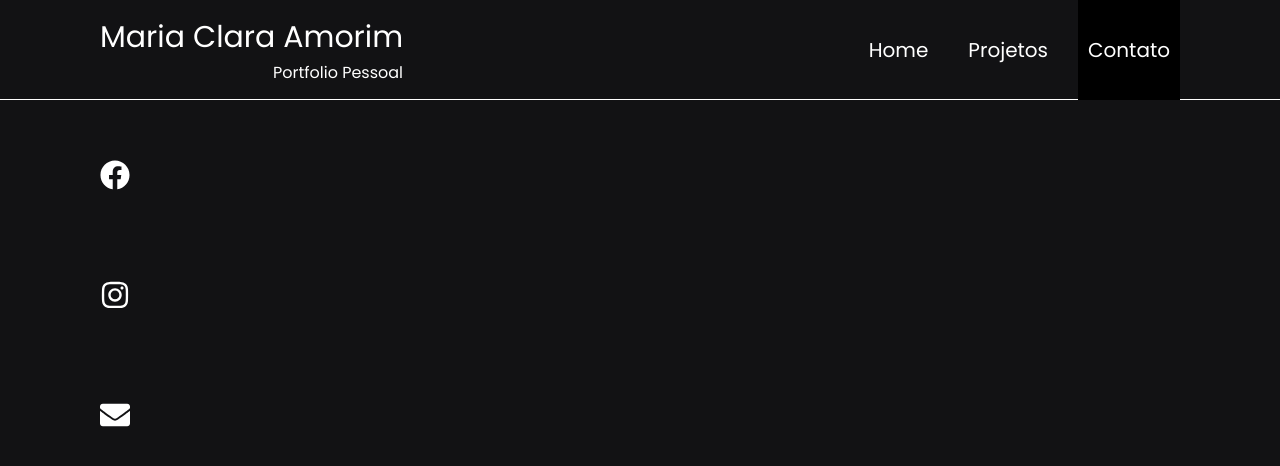
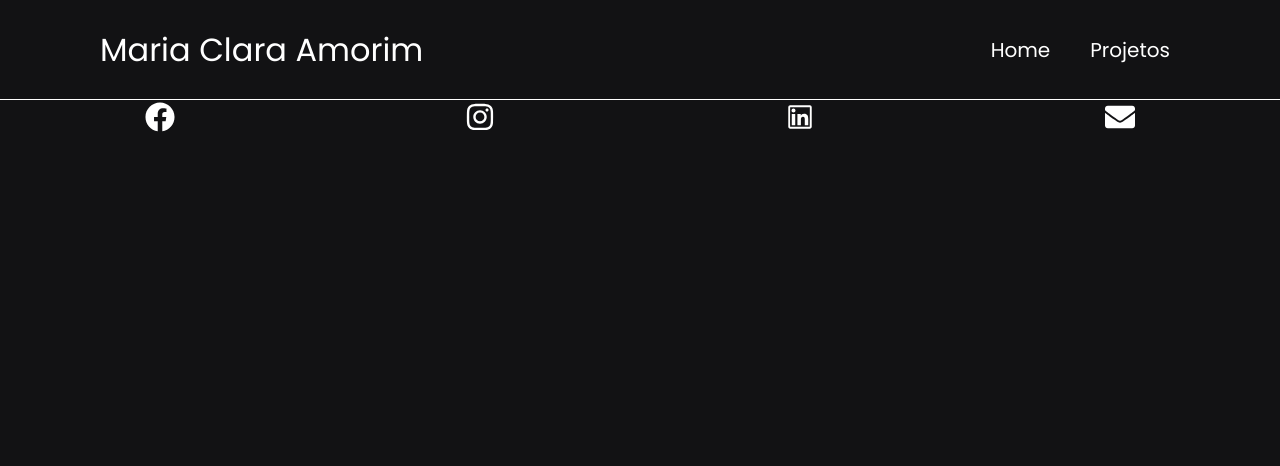
Before and after one commit to MariaClaraAmorim/blog-portifolio, a Next.js app: page /contact in a window 1280 px wide. Shown: the top 466 px of the page. Built offline with nearby package versions, Linux system fonts and the light colour scheme.

Commit message:
refactor: reformulação do portfolio

```diff
--- a/components/Header/index.jsx
+++ b/components/Header/index.jsx
@@ -21,9 +21,9 @@ export default function Header() {
           <Title>
          Maria Clara Amorim
           </Title>
-          <SubTitle>
+          {/* <SubTitle>
             Portfolio Pessoal
-          </SubTitle>
+          </SubTitle> */}
         </ContentTitle>
         <Menu>
           <FaBars onClick={showSiderbar} />
@@ -36,9 +36,9 @@ export default function Header() {
           <Link href="projects">
             <Ancora className={activeLink('projects')} onClick={showSiderbar}>Projetos</Ancora>
           </Link>
-          <Link href="contact">
+          {/* <Link href="contact">
             <Ancora className={activeLink('contact')} onClick={showSiderbar}>Contato</Ancora>
-          </Link>
+          </Link> */}
         </NavLinks>
       </Content>
     </Container>
--- a/components/Header/style.js
+++ b/components/Header/style.js
@@ -17,7 +17,11 @@ export const Content = styled.div`
 `;
 
 export const Title = styled.div`
-  font-size: 30px;
+  font-size: 2rem;
+
+  @media (max-width: 460px) {
+    font-size: 1rem;
+  }
 `;
 
 export const NavLinks = styled.nav`
--- a/components/ItemContact/style.js
+++ b/components/ItemContact/style.js
@@ -1,27 +1,25 @@
 import styled from "styled-components";
 
 export const Item = styled.div`
-  margin-top: 40px;
-  width: 100%;
-  border-radius: 50%;
-  display: flex;
-  align-items: center;
-  word-break: break-word;
+  // margin-top: 40px;
+  // width: 100%;
+  // border-radius: 50%;
+  // display: flex;
+  // align-items: center;
+  // word-break: break-word;
+  font-size:30px;
 
 
-  @media (max-width: 760px) {
-   font-size: 12px;
-  }
 `;
 
 export const Icon = styled.div`
-  margin-right: 10px;
-  display: flex;
+  // margin-right: 10px;
+  // display: flex;
 
-  svg {
-    width: 30px;
-    height: 30px;
-  }
+  // svg {
+  //   width: 30px;
+  //   height: 30px;
+  // }
 `;
 
 export const Text = styled.div`
--- a/src/pages/contact/index.jsx
+++ b/src/pages/contact/index.jsx
@@ -6,7 +6,11 @@ import {
   FaInstagram,
   FaEnvelope,
 } from "react-icons/fa";
+
+import { AiOutlineLinkedin } from "react-icons/ai";
 import ItemContact from "../../../components/ItemContact";
+
+import Link from "next/link";
 
 export default function Contact() {
   return (
@@ -14,6 +18,7 @@ export default function Contact() {
       <Content>
         <ItemContact IconFa={FaFacebook} />
         <ItemContact IconFa={FaInstagram} />
+        <ItemContact IconFa={AiOutlineLinkedin} />
         <ItemContact IconFa={FaEnvelope} />
       </Content>
     </Container>
--- a/src/pages/contact/style.js
+++ b/src/pages/contact/style.js
@@ -1,23 +1,31 @@
 import styled from "styled-components";
 
 export const Container = styled.div`
-  display: flex;
-  align-items: center;
-  justify-content: center;
-  height: calc(100vh - 100px);
+  // display: flex;
+  // align-items: center;
+  // justify-content: center;
+  // gap: 2rem;
+  // height: calc(100vh - 100px);
 `;
 
 export const Content = styled.div`
-  width: 1120px;
-  height: 100%;
   display: flex;
-  align-items: center;
-  flex-direction: column;
-  gap: 50px;
+  justify-content: space-around;
 
-  padding: 20px;
+  @media (max-width: 765px) {
+   margin-top:5rem;
+  }
 
-  @media (max-width: 600px) {
-    padding: 10px;
-  }
+  // width: 1120px;
+  // height: 100%;
+  // display: flex;
+  // align-items: center;
+  // flex-direction: column;
+  // gap: 50px;
+
+  // padding: 20px;
+
+  // @media (max-width: 600px) {
+  //   padding: 10px;
+  // }
 `;
```
Also changed, not shown: src/pages/index.js (+27 -9 lines), src/pages/projects/index.jsx (+39 -15 lines), src/pages/projects/style.js (+22 -1 lines), styles/indexStyle.js (+8 -9 lines), public/images/Maria.png (added).
